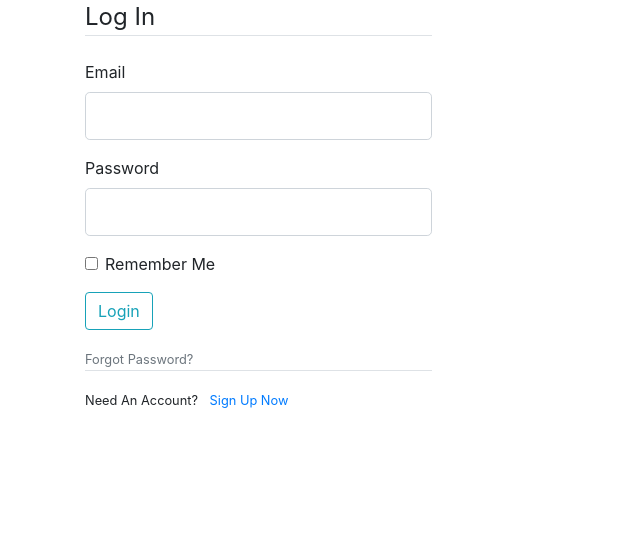
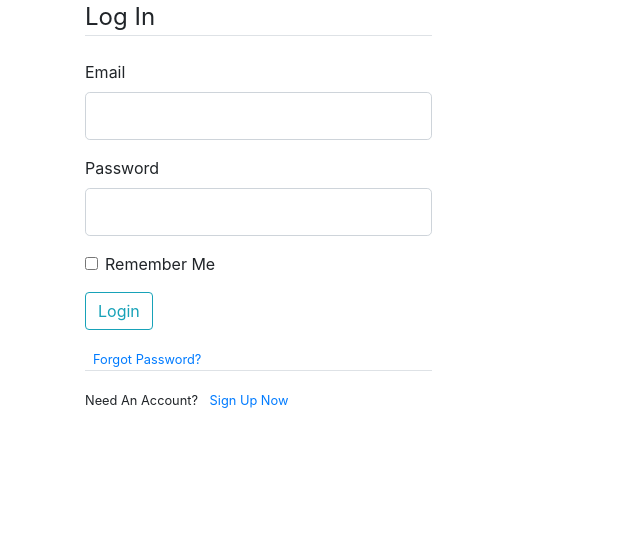
Before and after one commit to LinkyLuke/teachtime, a Flask app: page /login in a window 1280 px wide. Shown: the part 57-601 px from the top of the page, without its empty margins (0-640 px from the left). Run offline with Flask 2, Linux system fonts and the light colour scheme; some libraries are stand-ins or nearby versions.

Commit message:
Unclosed quote

```diff
--- a/teachtime/templates/login.html
+++ b/teachtime/templates/login.html
@@ -45,7 +45,7 @@
 			<div class="form-group">
 				{{ form.submit(class="btn btn-outline-info")}}
 			</div>
-			<small class="text-muted ml-2>
+			<small class="text-muted ml-2">
 				<a href="#">Forgot Password?</a>
 			</small>
 		</form>
```
